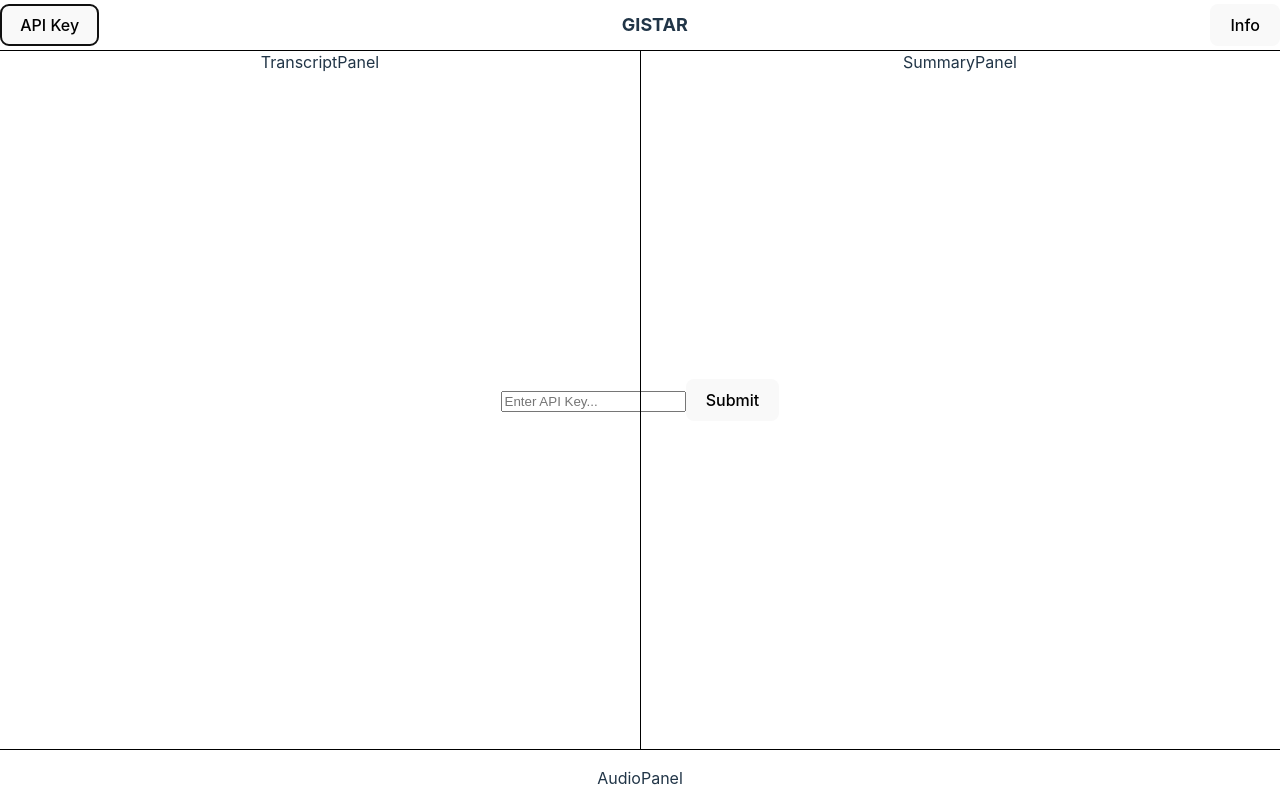
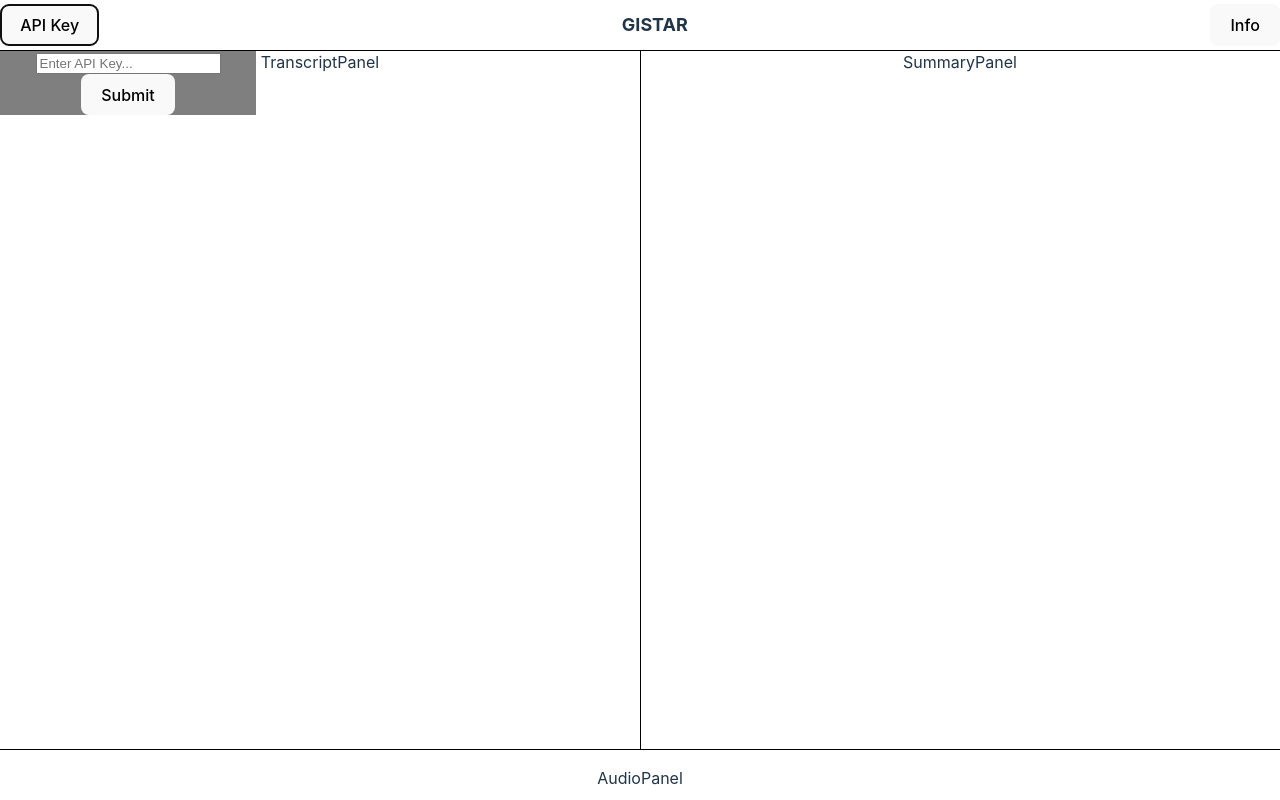
Before and after one commit to Carsonthemonkey/GIST, a React (Vite) app: page / in a window 1280 px wide. Both pictures are taken after a click on the button "API Key". Built offline with nearby package versions, Linux system fonts and the light colour scheme.

Commit message:
Positions API PopUp beneath API button

```diff
--- a/src/components/APIPopUp.tsx
+++ b/src/components/APIPopUp.tsx
@@ -1,4 +1,5 @@
 import React, { useState } from 'react'
+import '../styles/APIPopUp.css'
 
 interface Props {
     isPopUpOpen: boolean;
@@ -21,7 +22,7 @@ const APIPopUp = (props: Props) => {
     };
 
     return (
-        <div>
+        <div id="api-popup">
             {props.isPopUpOpen && (
             <div>
                 <form onSubmit={handleSubmit}>
--- /dev/null
+++ b/src/styles/APIPopUp.css
@@ -0,0 +1,11 @@
+#api-popup {
+  position: absolute;
+  top: 50px;
+  left: 0;
+  width: 20%;
+  background-color: rgba(0, 0, 0, 0.5);
+  z-index: 100;
+  display: flex;
+  justify-content: center;
+  align-items: center;
+}/*# sourceMappingURL=APIPopUp.css.map */
--- /dev/null
+++ b/src/styles/APIPopUp.scss
@@ -0,0 +1,13 @@
+@use 'variables' as vars;
+
+#api-popup {
+    position: absolute;
+    top: vars.$toolbar-height;
+    left: 0;
+    width: 20%;
+    background-color: rgba(0, 0, 0, 0.5);
+    z-index: 100;
+    display: flex;
+    justify-content: center;
+    align-items: center;
+}
```
Also changed, not shown: 1 other file (tests, documents, lock files or other folders).
